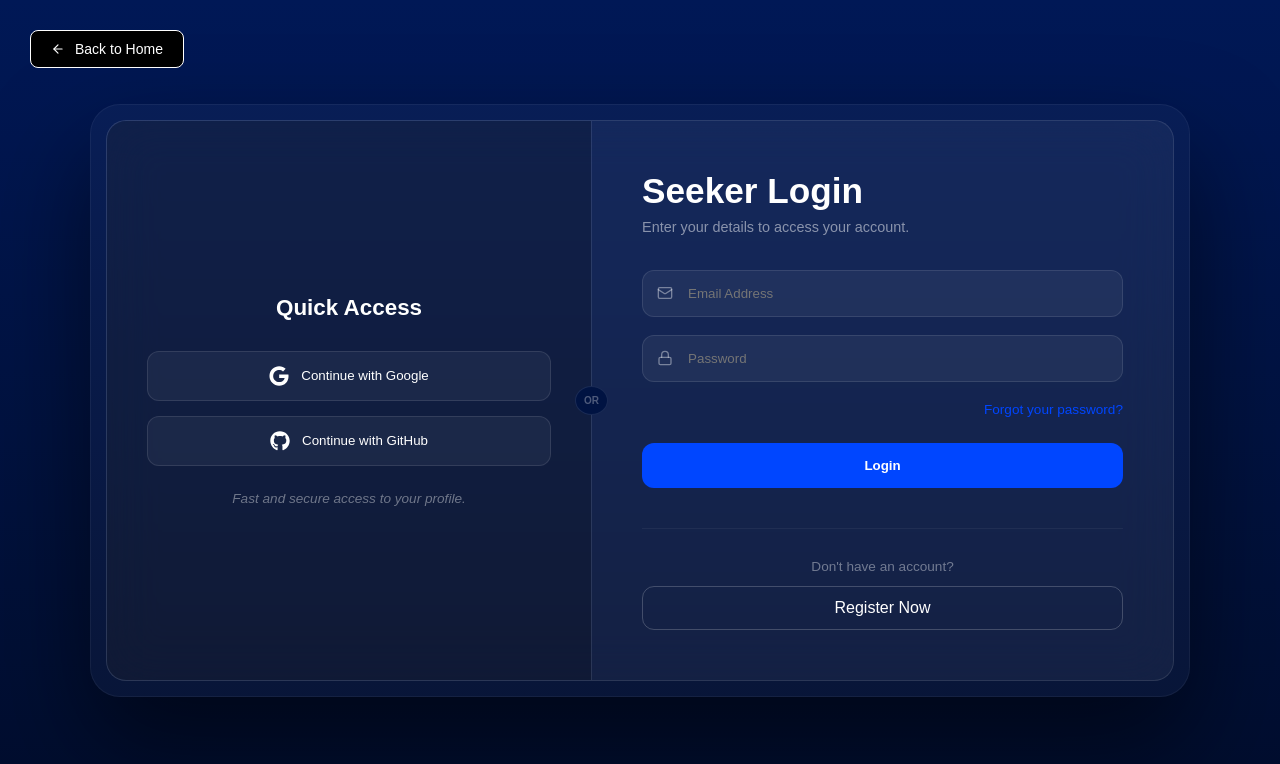
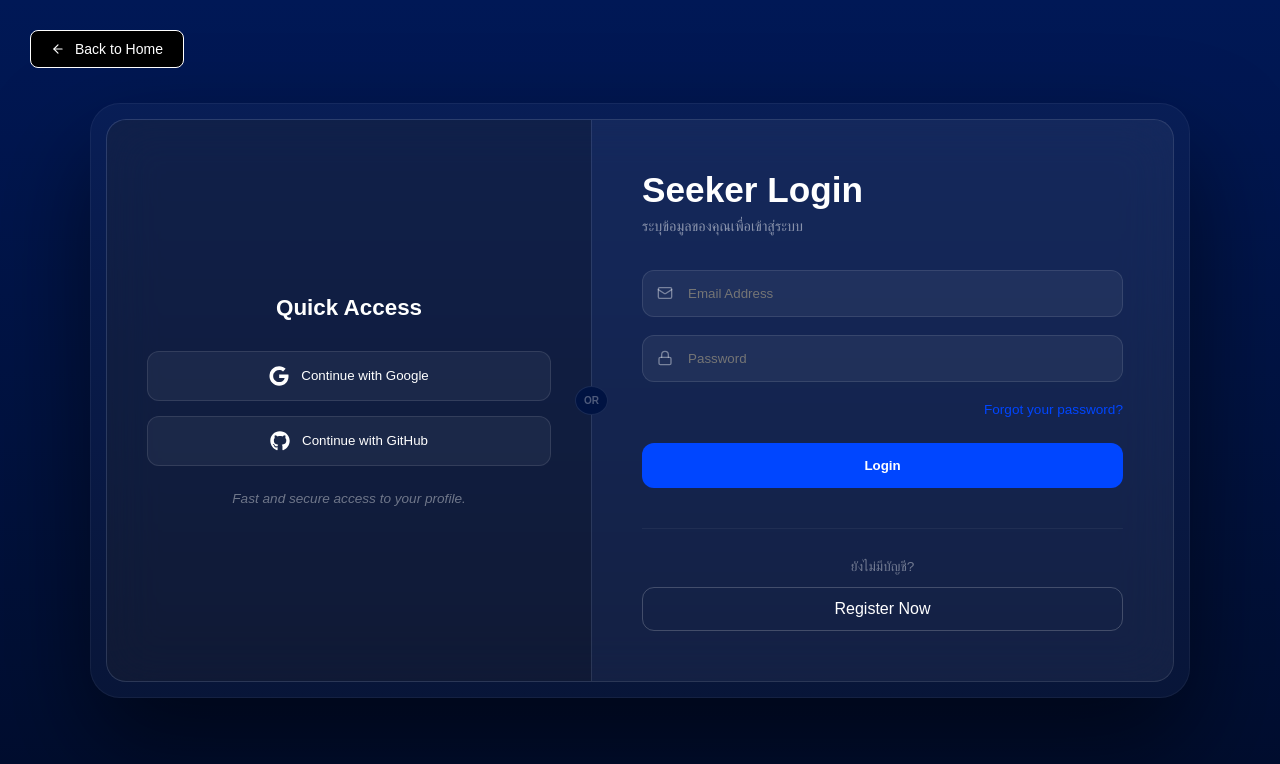
Before and after one commit to ptnsin/PerFile, a React (Vite) app in the folder frontend/: page /login in a window 1280 px wide. Shown: the top 764 px of the page. Built offline with nearby package versions, Linux system fonts and the light colour scheme; a web font is replaced by a local one.

Commit message:
ปรับแก้นิดนึง

```diff
--- a/frontend/src/pages/usersLogin.jsx
+++ b/frontend/src/pages/usersLogin.jsx
@@ -37,7 +37,7 @@ export default function UsersLogin() {
           <div className="right-form-side">
             <div className="header-text">
               <h1>Seeker Login</h1>
-              <p>Enter your details to access your account.</p>
+              <p>ระบุข้อมูลของคุณเพื่อเข้าสู่ระบบ</p>
             </div>
 
             <form className="login-form-fields">
@@ -56,7 +56,7 @@ export default function UsersLogin() {
             </form>
 
             <div className="bottom-register-area">
-              <p className="reg-text">Don't have an account?</p>
+              <p className="reg-text">ยังไม่มีบัญชี?</p>
               <Link to="/register" className="outline-reg-btn">Register Now</Link>
             </div>
           </div>
--- a/frontend/src/styles/HrLogin.css
+++ b/frontend/src/styles/HrLogin.css
@@ -34,7 +34,7 @@
 
 /* การ์ดหลัก */
 .hr-main-card {
-  width: 850px;
+  width: 1100px;
   background: rgba(255, 255, 255, 0.02);
   padding: 15px;
   border-radius: 30px;
```
